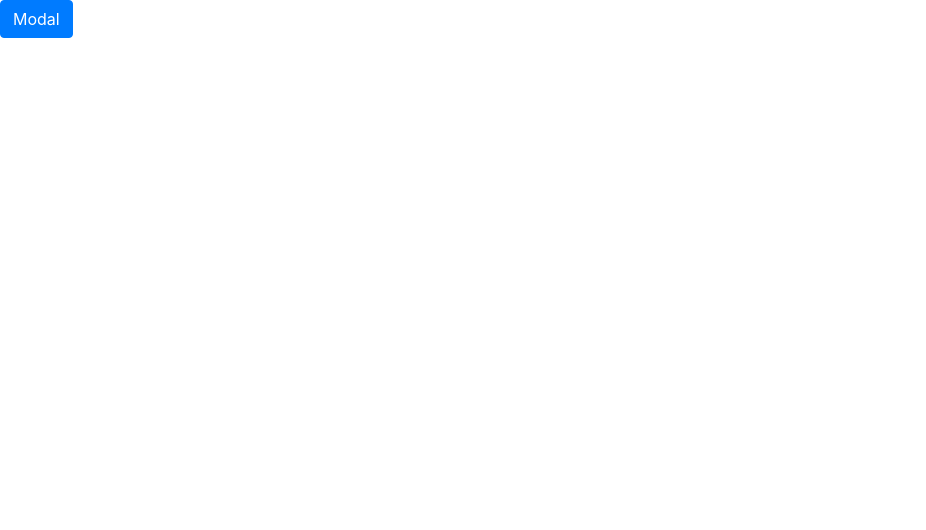
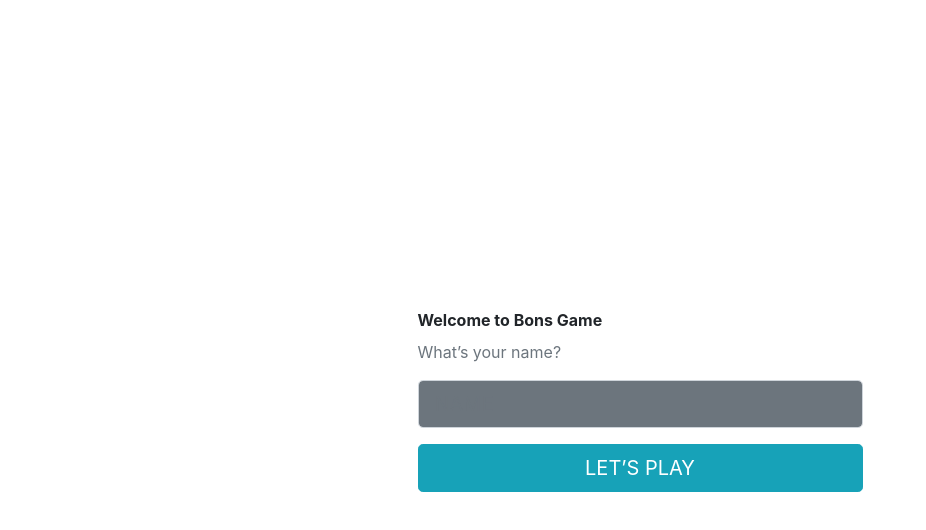
Before and after one commit to cejasCristian/bons-test, a React (Create React App) app: page / in a window 1280 px wide. Shown: the top 530 px of the page, without its empty margins (0-926 px from the left). Built offline with nearby package versions, Linux system fonts and the light colour scheme.

Commit message:
Added react router

```diff
--- a/package.json
+++ b/package.json
@@ -10,6 +10,7 @@
     "react": "^16.13.1",
     "react-bootstrap": "^1.0.1",
     "react-dom": "^16.13.1",
+    "react-router-dom": "^5.2.0",
     "react-scripts": "3.4.1"
   },
   "scripts": {
--- a/src/app/App.jsx
+++ b/src/app/App.jsx
@@ -1,8 +1,25 @@
 import React from 'react';
+import {BrowserRouter as Router, Switch, Route} from 'react-router-dom';
 import 'bootstrap/dist/css/bootstrap.min.css';
 import './App.css';
+import LoginPage from './pages/LoginPage';
+import GameboardPage from './pages/GameboardPage';
 import ModalMessage from './components/ModalMessage';
 
-const App = () => <ModalMessage />;
+const App = () => (
+  <Router>
+    <Switch>
+      <Route path='/' exact>
+        <LoginPage />
+      </Route>
+      <Route path='/gameboard'>
+        <GameboardPage />
+      </Route>
+      <Route path='/modal'>
+        <ModalMessage />
+      </Route>
+    </Switch>
+  </Router>
+);
 
 export default App;
```
Also changed, not shown: 1 other file (tests, documents, lock files or other folders).
